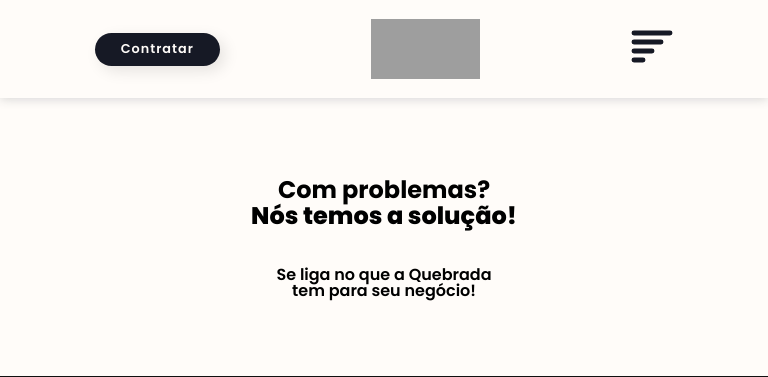
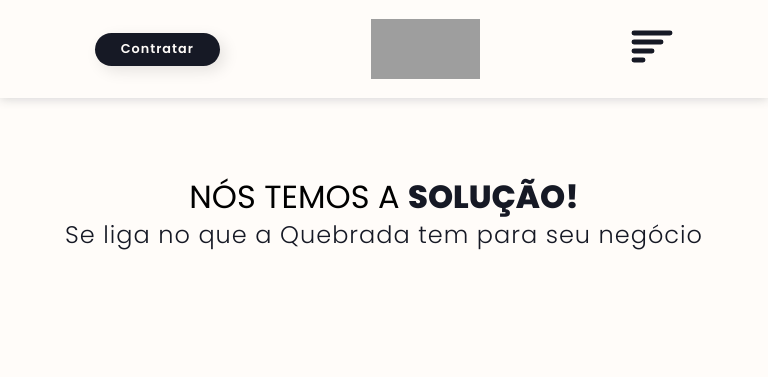
Before and after one commit to gabrixlfernando/web-de-quebrada, a PHP site: page /servicos.php in a window 768 px wide. Shown: the top 377 px of the page. Run offline with PHP 8.4, Linux system fonts and the light colour scheme; data that the repository does not hold is empty; grey boxes are pictures that could not be loaded.

Commit message:
Atualização estrutura e estilização pagina serviços

```diff
--- a/css/estiloServicos.css
+++ b/css/estiloServicos.css
@@ -1,281 +1,78 @@
-
 /*Serviços*/
-main{
+main {
   margin-top: 80px;
   margin-bottom: 80px;
 }
-.servico div div{
-    display: flex;
-}
-#servicos-txt{
-}
-#texto1{
-font-size: 2rem;
-font-weight: bolder;
+/*#region Servicos Página*/
 
-
-}
-#texto2{
-font-size: 2rem;
-margin-top: 2px;
-font-weight: 800;
-
-}
-#texto3{
-font-size: 1.5rem;
-margin-top: 5%;
-font-weight: 600;
+.serv-wrapper {
+  min-height: 100vh;
+  display: grid;
+  place-items: center;
+  grid-template-rows: auto;
+  grid-template-columns: repeat(3, 1fr);
 }
 
-
-#e-comerce{
-    width: 50px;
-    height: 50px;
-}
-#site{
-    width: 50px;
-    height: 50px;
-}
-#apps{
-    width: 50px;
-    height: 50px;
-}
-#ux{
-    width: 50px;
-    height: 50px;
-}
-
-.caixa-teste {
+.serv-txt {
   display: flex;
   flex-direction: column;
   align-items: center;
+  margin-top: 5%;
+  margin-bottom: 5%;
+}
+
+.serv-txt h2 {
+  text-transform: uppercase;
+  font-size: 2rem;
+}
+.serv-txt span {
+  font-weight: 800;
+  font-size: 2rem;
+}
+
+.serv-txt p {
+  font-weight: 300;
+  font-size: 1.5rem;
+  line-height: 1.5;
+  letter-spacing: 1px;
+  color: var(--darkblue);
+}
+
+.serv-card {
   background-color: var(--white);
-    width: 40%;
-    height: auto;
+  display: flex;
+  flex-direction: column;
+  align-items: center;
+  width: 95%;
+  height: 100%;
+  margin-bottom: 5%;
+  max-height: 500px;
+  min-height: 500px;
   border-radius: 5px;
-    border-bottom: solid 5px var(--darkblue);
-    padding: 2%;
-    box-shadow: var(--shadow-card);
-    margin: 0 auto;
+  border-top: solid 5px var(--darkblue);
+  padding: 10%;
 }
-#border1{
-    border-bottom: solid 5px var(--orange)!important;
+.serv-card img {
+  width: 50px;
+  height: 50px;
+  /* margin-bottom: 5%; */
 }
-#border2{
-    border-bottom: solid 5px var(--lightblue)!important;
-}
-#border3{
-    border-bottom: solid 5px var(--darkblue)!important;
-}
-#border4{
-    border-bottom: solid 5px var(--green)!important;
-}
-.caixa-teste h2{
+.serv-card h2 {
   font-weight: 600;
   font-size: 1.7rem;
-    color:var(--darkblue);
-    margin-top: 15px;
-
+  color: var(--darkblue);
+  /* margin-bottom: 5%;      */
 }
 
-.caixa-teste p{
+.serv-card p {
   font-size: 1.1rem;
   font-weight: 300;
-color:var(--darkblue);
-padding: 25px;
+  color: var(--darkblue);
+  padding: 2%;
   flex-grow: 1;
   line-height: 1.1;
   letter-spacing: 1px;
+  text-align: justify;
 }
 
-.slogan-btn-cor1{
-    background-color: var(--orange)!important;
-    color: var(--darkblue)!important;
-}
-.slogan-btn-cor1::before{
-    background-color: orangered!important;
-}
-
-
-.slogan-btn-cor2{
-    background-color: var(--lightblue)!important;
-    color: var(--darkblue)!important;
-}
-.slogan-btn-cor2::before{
-    background-color: #3e5d7c!important;
-}
-.slogan-btn-cor3{
-    background-color: var(--darkblue)!important;
-    color: var(--white)!important;
-}
-
-.slogan-btn-cor4{
-    background-color: var(--green)!important;
-    color: var(--darkblue)!important;
-}
-.slogan-btn-cor4::before{
-    background-color:#1c5f4c!important;
-}
-#tabela{
-    display: flex;
-    align-items: center;
-    margin-bottom: 5px;
-    padding: 5%;
-}
-.servicos-tabela{
-    background-color: pink;
-}
-
-
-/* .servico button{
-    background-color: var(--darkblue);
-    box-shadow: var(--shadow-card);
-    width: 150px;
-    height: auto;
-    display: flex;
-    flex-direction: row;
-    justify-content: center;
-    font-family: 'Poppins', sans-serif;
-    font-weight: 600;
-    font-size: 1rem;
-    letter-spacing: 1px;
-    color: var(--white);
-    padding: 10px;
-    border-radius: 50px;
-    box-shadow: var(--shadow-card);
-    text-decoration: none;
-    cursor: pointer;
-    transition: all 0.5s ease-in-out;
-    margin-top: 180px;
-    margin-right: 45px;
-
-} */
-
-/* [data-aos^=fade][data-aos^=fade].aos-animate {
-    opacity: 1;
-    transform: translateZ(0);
-    height: 500px;
-} */
-
-
-
-
-/*responsivo */
-
-@media (max-width:600px){
-    #servicos-txt{
-        text-align: center;
-        margin-bottom: 10%;
-    }
-
-    #texto1{
-    font-size: 1.5rem;
-    }
-    #texto2{
-    font-size: 1.5rem;
-
-    }
-    #texto3{
-    font-size: 1rem;
-    }
-    .caixa-teste {
-        display: flex;
-        flex-direction: column;
-        align-items: center;
-        background-color: var(--white);
-        width: 80%;
-        height: auto;
-        border-radius: 5px;
-        border-bottom: solid 5px var(--darkblue);
-        padding: 2%;
-        box-shadow: var(--shadow-card);
-        margin-bottom: 20%;
-    }
-
-    .caixa-teste h2{
-        font-size: 1.2rem;
-    }
-
-    .caixa-teste p{
-    font-size: 0.8rem;
-    }
-
-#tabela{
-    display: flex;
-    flex-direction: column;
-    align-items: center;
-    margin-bottom: 5px;
-    padding: 5%;
-
-}
-.slogan-btn::before{
-    display: none;
-}
-.slogan-btn{
-    margin-top: 10%;
-    width: 150px!important;
-    height: 40px!important;
-    padding: 10px!important;
-    font-size: 1rem!important;
-}
-
-}
-
-@media screen and (min-width: 601px) and (max-width: 900px){
-    #servicos-txt{
-        text-align: center;
-        margin-bottom: 10%;
-    }
-
-    #texto1{
-    font-size: 1.5rem;
-    }
-    #texto2{
-    font-size: 1.5rem;
-
-    }
-    #texto3{
-    font-size: 1rem;
-    }
-    .caixa-teste {
-        display: flex;
-        flex-direction: column;
-        align-items: center;
-        background-color: var(--white);
-        width: 70%;
-        height: auto;
-        border-radius: 5px;
-        border-bottom: solid 5px var(--darkblue);
-        padding: 2%;
-        box-shadow: var(--shadow-card);
-        margin-bottom: 20%;
-    }
-
-    .caixa-teste h2{
-        font-size: 1.2rem;
-    }
-
-    .caixa-teste p{
-    font-size: 0.9rem;
-    }
-
-#tabela{
-    display: flex;
-    flex-direction: column;
-    align-items: center;
-    margin-bottom: 5px;
-    padding: 5%;
-
-}
-.slogan-btn::before{
-    display: none;
-}
-.slogan-btn{
-    margin-top: 10%;
-    width: 150px!important;
-    height: 40px!important;
-    padding: 10px!important;
-    font-size: 1rem!important;
-}
-
-}
+/*#endregion Servicos Página*/
--- a/servicos.php
+++ b/servicos.php
@@ -67,68 +67,33 @@ $listar = $listaServico->Listar();
 
   <main>
 
-    <section class="servico site">
 
-      <div id="servicos-txt">
-        <p id="texto1">Com problemas? </p>
-        <p id="texto2">Nós temos a solução!</p>
-        <p id="texto3">Se liga no que a Quebrada<br /> tem para seu negócio!</p>
+    <section class="site">
+
+      <div class="serv-txt">
+        <h2>Nós temos a <span>solução!</span></h2>
+        <p>Se liga no que a Quebrada tem para seu negócio</p>
       </div>
 
-      <?php foreach ($listar as $linha) : ?>
-        <div id="tabela">
 
-          <div class="caixa-teste" id="border1">
-            <img id="e-comerce" src="img/<?php echo $linha['imgServico'] ?>" alt="<?php echo $linha['altServico'] ?>" class="img-tabela-oficial">
-            <h2> <?php echo $linha['tituloServico'] ?></h2>
+      <section class="serv-wrapper">
+
+        <?php foreach ($listar as $linha) : ?>
+          <article class="serv-card">
+
+            <img class="" src="img/<?php echo $linha['imgServico'] ?>" alt="<?php echo $linha['altServico'] ?>" alt="Lista">
+            <h2><?php echo $linha['tituloServico'] ?></h2>
             <p>
               <?php echo $linha['textServico'] ?>
             </p>
-            <div>
-              <a role="link" href="<?php echo $linha['linkServico'] ?>" target="_blank" class="slogan-btn slogan-btn-cor1">Contratar</a>
-            </div>
-
-          </div>
+            <a role="link" href="<?php echo $linha['linkServico'] ?>" target="_blank" class="slogan-btn slogan-btn-cor1">Contratar</a>
+          </article>
         <?php endforeach; ?>
 
+      </section>
 
+    </section>
 
-        <!-- <div class="caixa-teste" id="border2">
-            <img id="apps" src="img/apps.png" alt="Marketing" class="img-tabela-oficial">
-            <h2>Apps</h2>
-            <p>
-             Lorem ipsum dolor sit amet consectetur adipisicing elit. Sit animi error qui porro recusandae accusamus, minus perferendis officiis dolorum quia exercitationem odit obcaecati omnis, totam quibusdam incidunt voluptatibus ducimus autem?
-            </p>
-            <div>
-              <a role="link" href="formulario.php" target="_blank" class="slogan-btn slogan-btn-cor2">Contratar</a>
-            </div>
-          </div>
-      </div> -->
-
-        <!-- <div id="tabela">
-          <div class="caixa-teste" id="border3">
-            <img id="site" src="img/design-do-site.png" alt="Estrelas" class="img-tabela-oficial">
-
-            <h2>Sites</h2>
-            <p>
-             Lorem, ipsum dolor sit amet consectetur adipisicing elit. Voluptates id unde, eum vero repellat consectetur alias nihil ratione amet facere cum tenetur nam cumque voluptatem dolores, ex quia asperiores! Dignissimos!
-            </p>
-            <div>
-              <a role="link" href="formulario.php" target="_blank" class="slogan-btn slogan-btn-cor3">Contratar</a>
-            </div>
-          </div>
-
-          <div class="caixa-teste" id="border4">
-            <img id="ux" src="img/design-ux.png" alt="Estrelas" class="img-tabela-oficial">
-            <h2>Ui/Ux design</h2>
-            <p>
-              Lorem ipsum dolor sit amet consectetur, adipisicing elit. Cum itaque dicta impedit nobis necessitatibus, laudantium ratione expedita suscipit ex. Molestiae obcaecati pariatur molestias voluptatibus nihil at eligendi ab temporibus voluptate.
-            </p>
-            <div>
-              <a role="link" href="formulario.php" target="_blank" class="slogan-btn slogan-btn-cor4">Contratar</a>
-            </div>
-          </div>
-        </div> -->
 
     </section>
 
```
Lines whose indentation alone changed are shown as unchanged.
